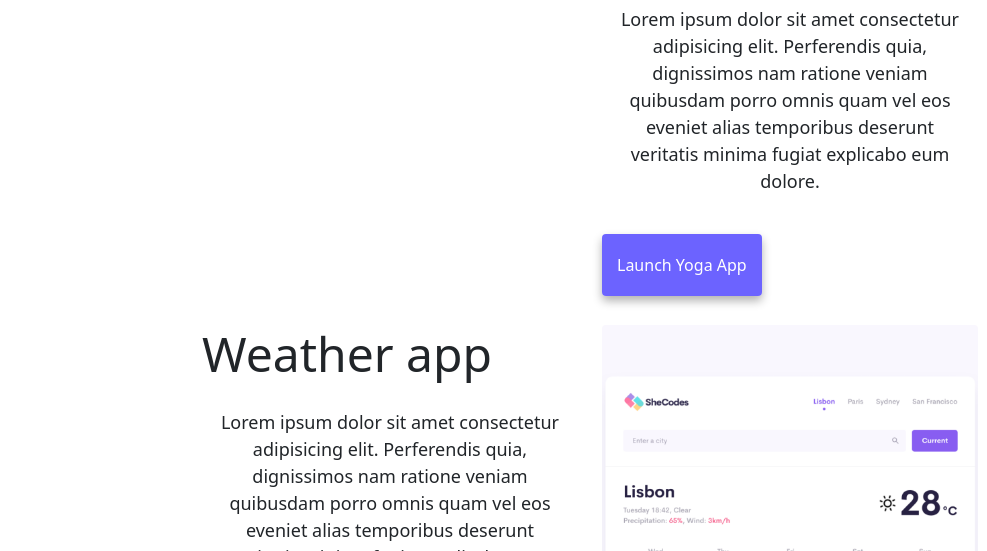
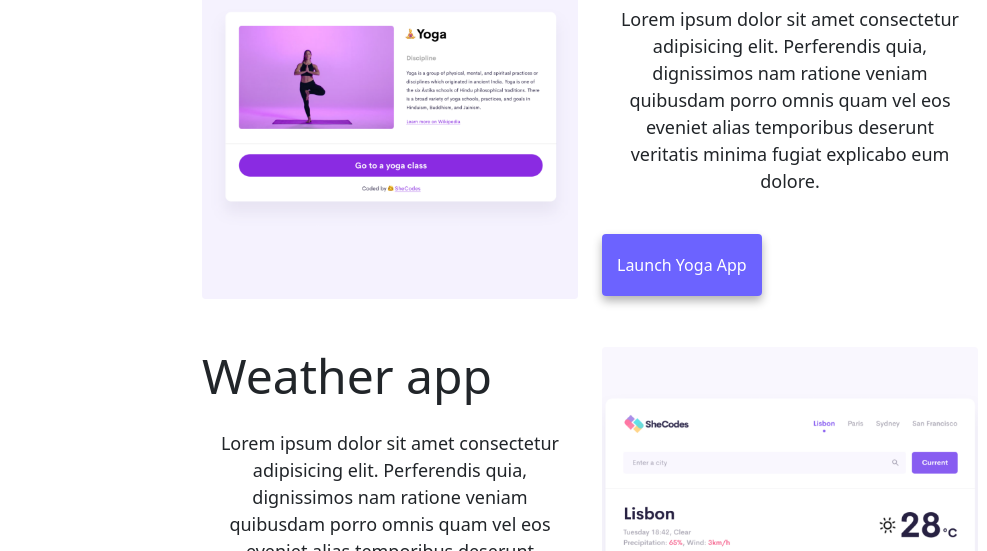
Before and after one commit to iryna-ag/advanced-tools-homework, a website: page index.html in a window 1280 px wide. Shown: the part 549-1100 px from the top of the page, without its empty margins (50-1037 px from the left). Drawn offline with nearby package versions, Linux system fonts and the light colour scheme; files whose address does not match are found by name.

Commit message:
Update index.html

```diff
--- a/index.html
+++ b/index.html
@@ -70,7 +70,7 @@
       <div class="row">
         <div class="col-sm-6">
           <img
-            src="/images/yoga.png"
+            src="/yoga.png"
             alt="Yoga project "
             class="img-fluid rounded d-none d-sm-block"
           />
```
